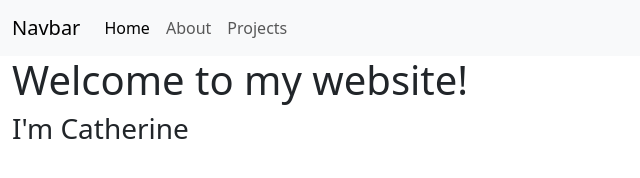
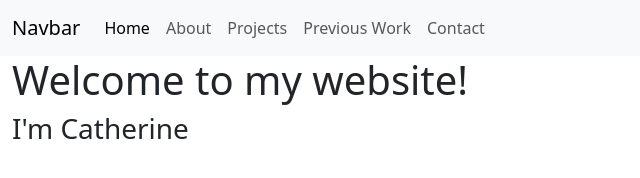
Before and after one commit to deeptronos/deeptronos.github.io, a plain HTML site: page index.html in a window 1280 px wide. Shown: the whole page, without its empty margins (0-640 px from the left). Drawn offline with nearby package versions, Linux system fonts and the light colour scheme.

Commit message:
Added buttons for each subpage

```diff
--- a/index.html
+++ b/index.html
@@ -50,11 +50,16 @@
                             </li>
                             <li class="nav-item">
                                 <button class="nav-link" hx-get="/about.html" hx-trigger="click" hx-target="#mainContent" hx-swap="inner-html">About</button>
-                                <!-- <a class="nav-link" href="/about.html">About</a> -->
                             </li>
                             <li class="nav-item">
                                 <button class="nav-link" hx-get="/projects.html" hx-trigger="click" hx-target="#mainContent" hx-swap="inner-html">Projects</button>
-                                <!-- <a class="nav-link" href="/projects.html">Projects</a> -->
+
+                            </li>
+                            <li class="nav-item">
+                                <button class="nav-link" hx-get="/previous_work.html" hx-trigger="click" hx-target="#mainContent" hx-swap="inner-html">Previous Work</button>
+                            </li>
+                            <li class="nav-item">
+                                <button class="nav-link" hx-get="/contact.html" hx-trigger="click" hx-target="#mainContent" hx-swap="inner-html">Contact</button>
                             </li>
 
                     </div>
```
